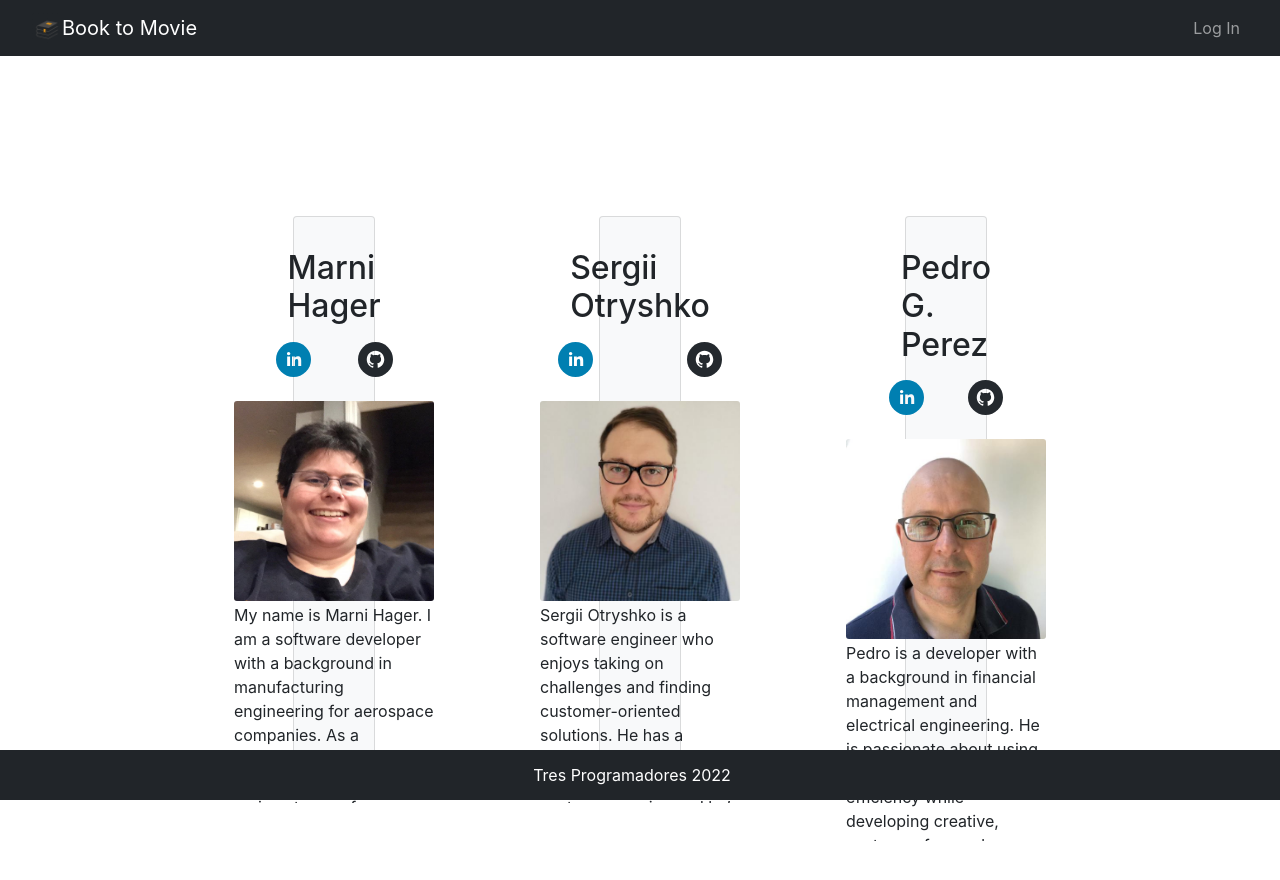
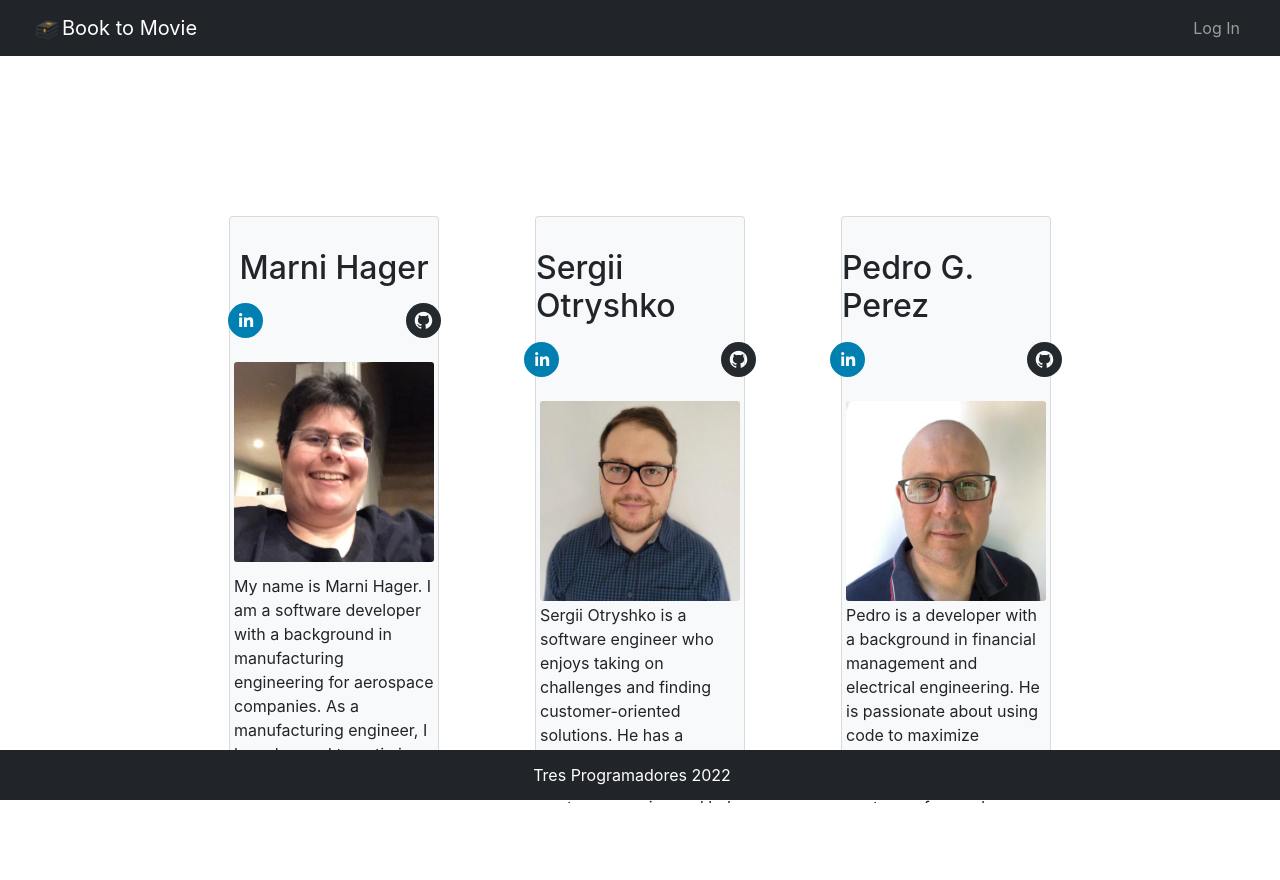
Before and after one commit to 301n24FinalProject/Book-to-Movie, a React (Create React App) app in the folder book-to-movie-frontend/: page /about in a window 1280 px wide. Shown: the top 880 px of the page. Built offline with nearby package versions, Linux system fonts and the light colour scheme; no server answers.

Commit message:
fixed card styling

```diff
--- a/book-to-movie-frontend/src/AboutUs.js
+++ b/book-to-movie-frontend/src/AboutUs.js
@@ -69,9 +69,9 @@ class AboutUs extends Component {
 }
 
 const styles = {
-card: { display: 'flex', flexDirection: 'column', alignItems: 'center', justifyContent: 'space-between', height: '575px', margin: '0rem 7rem', padding: '0rem', width: '400px' },
+card: { display: 'flex', flexDirection: 'column', alignItems: 'center', justifyContent: 'space-between', height: '575px', margin: '0rem 3rem', padding: '0rem', width: '400px' },
 body: { display: 'flex', flexDirection: 'column', alignItems: 'center', justifyContent: 'space-between' },
-image: { width: '200px' , height: '200px'},
+image: { width: '200px' , height: '200px', objectFit: 'cover'},
 imageContainer: { minHeight: '250px' },
 text: { height: '200px', overflowY: 'auto', marginTop: '-3rem'},
 }
```
